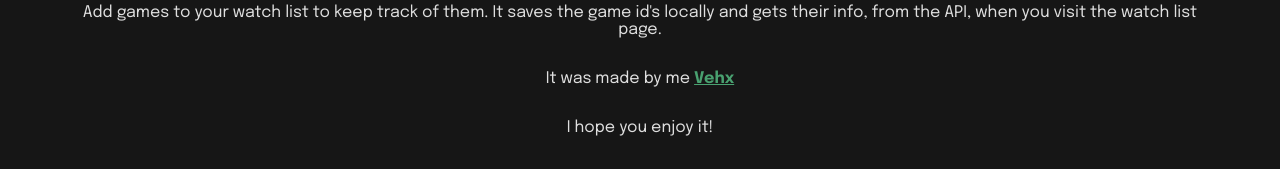
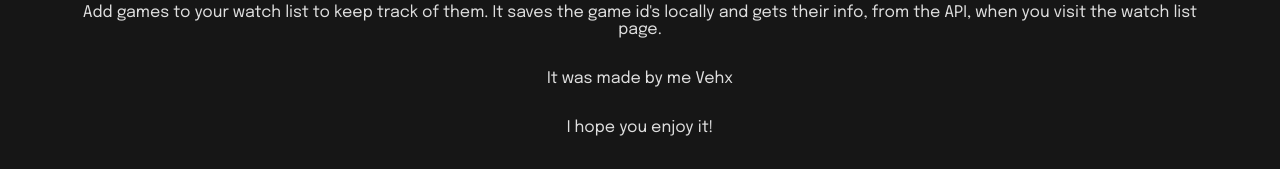
Before and after one commit to Vehx/game-releases, a Vue app: page /about in a window 1280 px wide. Shown: the part 430-599 px from the top of the page. Built offline with nearby package versions, Linux system fonts and the light colour scheme.

Commit message:
removed link

```diff
--- a/src/views/About.vue
+++ b/src/views/About.vue
@@ -19,13 +19,7 @@
       page.
     </p>
     <p>
-      It was made by me
-      <a
-        href="https://github.com/Vehx/game-releases"
-        rel="noopener nofollow"
-        target="_blank"
-        >Vehx</a
-      >
+      It was made by me Vehx
     </p>
     <p>I hope you enjoy it!</p>
   </div>
```
